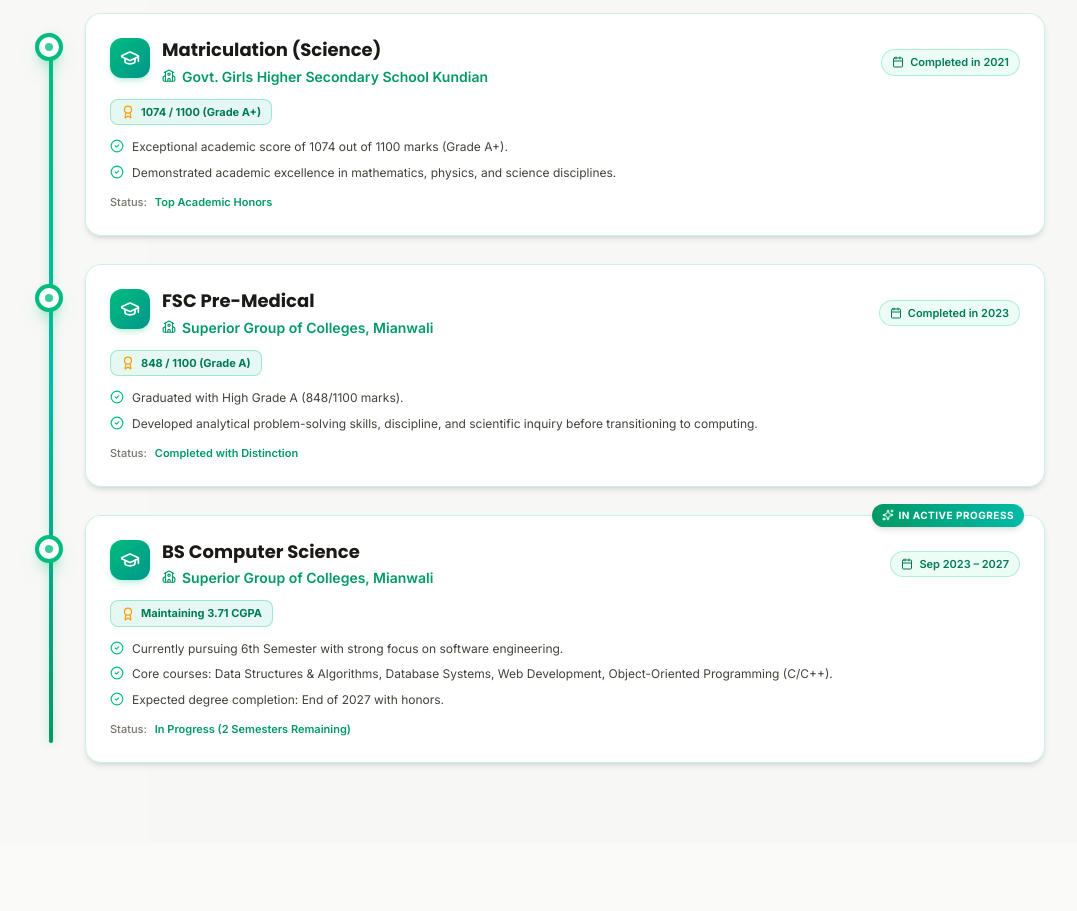
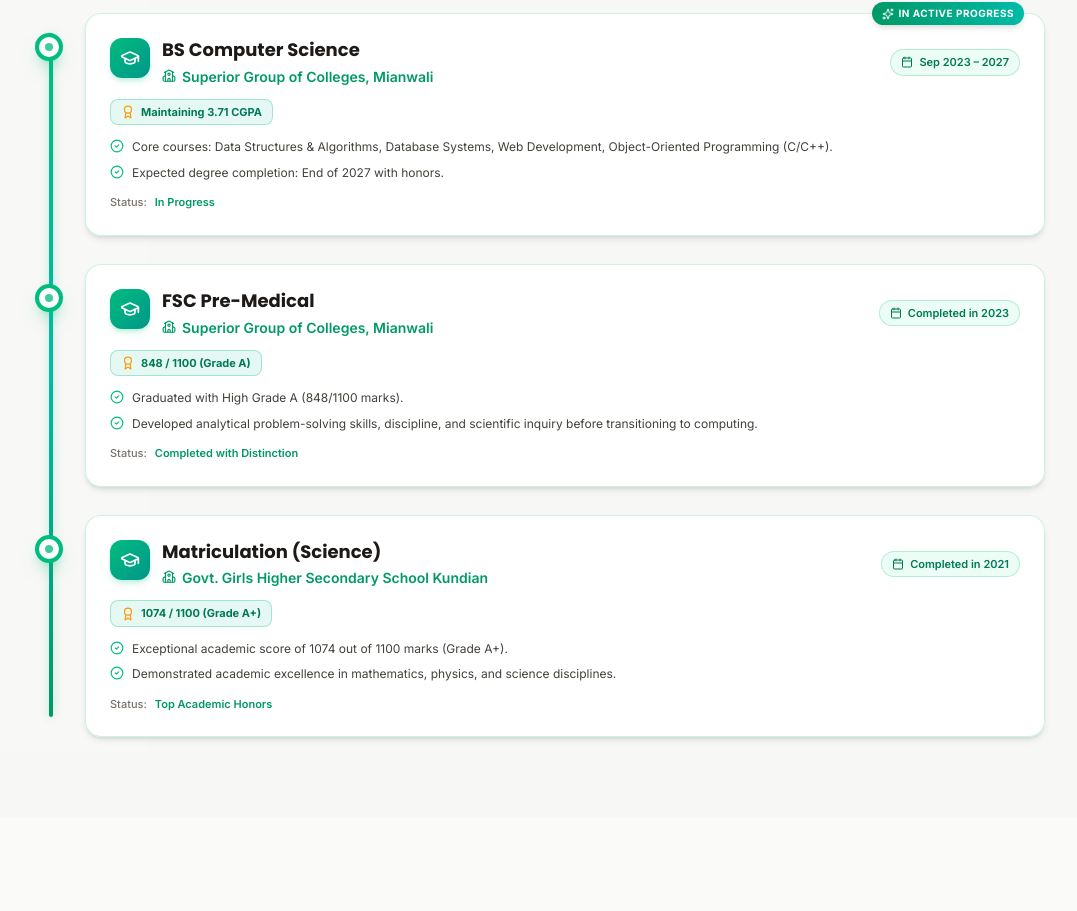
Before and after one commit to hafsa-saeed/Hafsu-Saeed-Portfolio-, a React (Vite) app: page / in a window 1280 px wide. Shown: the part 2299-3210 px from the top of the page, without its empty margins (107-1184 px from the left). Built offline with nearby package versions, Linux system fonts and the light colour scheme; no server answers.

Commit message:
Reorder education levels and adjust highlights display
Updated the education order and modified highlight rendering logic to skip the first highlight for BS degrees.

```diff
--- a/src/components/EducationSection.tsx
+++ b/src/components/EducationSection.tsx
@@ -12,11 +12,11 @@ import { usePortfolio } from "../context/PortfolioContext";
 export const EducationSection: React.FC = () => {
   const { educationList } = usePortfolio();
 
-  // Public order: Matric → FSc → BS
+  // Public order: BS → FSc → Matric
   const educationOrder: Record<string, number> = {
-    matric: 0,
+    matric: 2,
     fsc: 1,
-    "bs-cs": 2,
+    "bs-cs": 0,
   };
 
   const orderedEducation = [...educationList].sort(
@@ -118,7 +118,13 @@ export const EducationSection: React.FC = () => {
 
                     {/* Highlights */}
                     <div className="space-y-1.5">
-                      {edu.highlights.map((item, hIdx) => (
+                      {edu.highlights.map((item, hIdx) => {
+                        // Remove only the first highlight from BS
+                        if (isDegree && hIdx === 0) {
+                          return null;
+                        }
+
+                        return (
                           <div
                             key={hIdx}
                             className="flex items-start gap-2 text-xs text-stone-700 dark:text-stone-200 leading-relaxed"
@@ -126,7 +132,8 @@ export const EducationSection: React.FC = () => {
                             <CheckCircle2 className="w-3.5 h-3.5 text-emerald-500 shrink-0 mt-0.5" />
                             <span>{item}</span>
                           </div>
-                      ))}
+                        );
+                      })}
                     </div>
 
                     {/* Compact Status */}
@@ -136,7 +143,7 @@ export const EducationSection: React.FC = () => {
                       </span>
 
                       <span className="font-semibold text-emerald-600 dark:text-emerald-400">
-                        {edu.status}
+                        {isDegree ? "In Progress" : edu.status}
                       </span>
                     </div>
                   </div>
```
Lines whose indentation alone changed are shown as unchanged.
